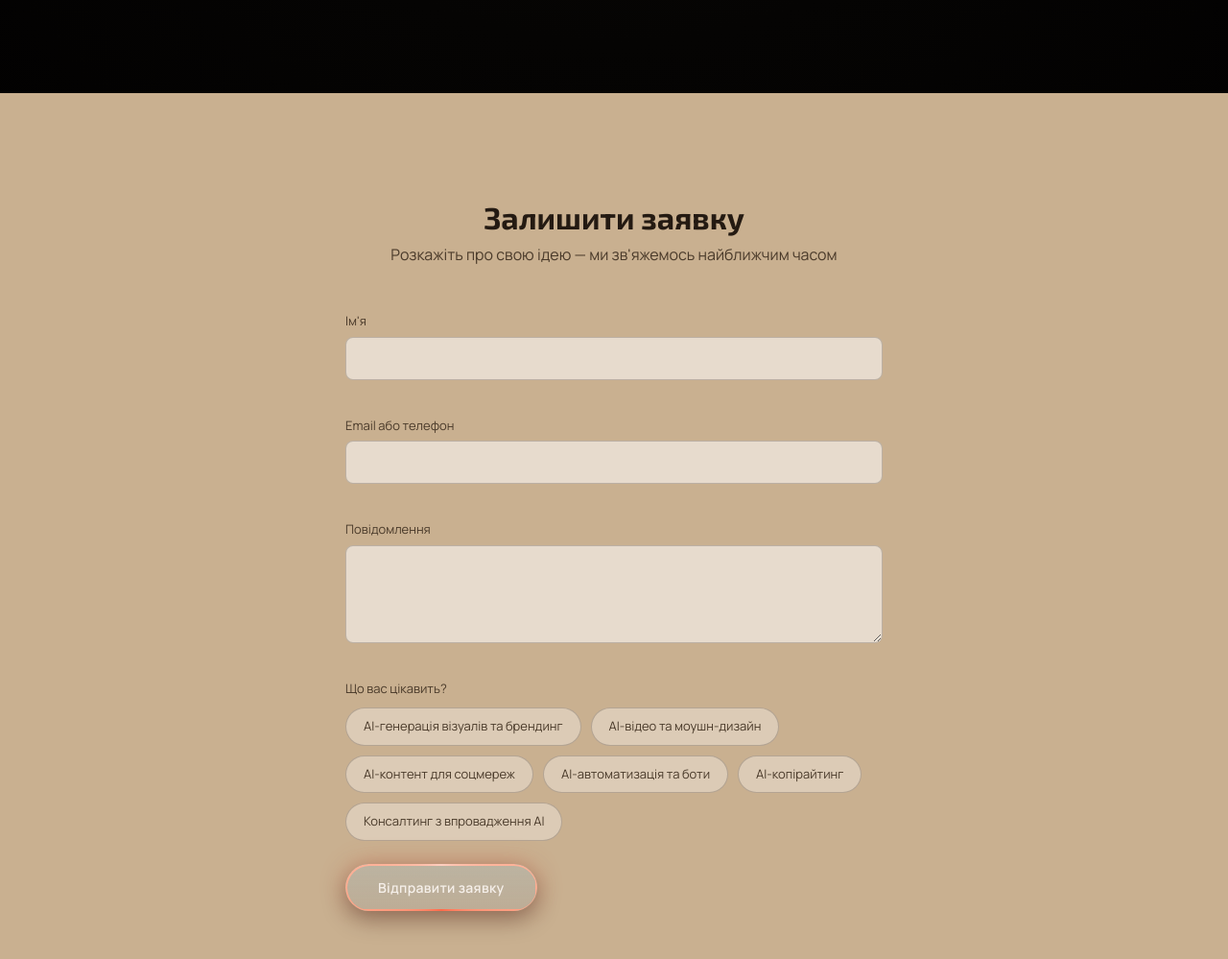
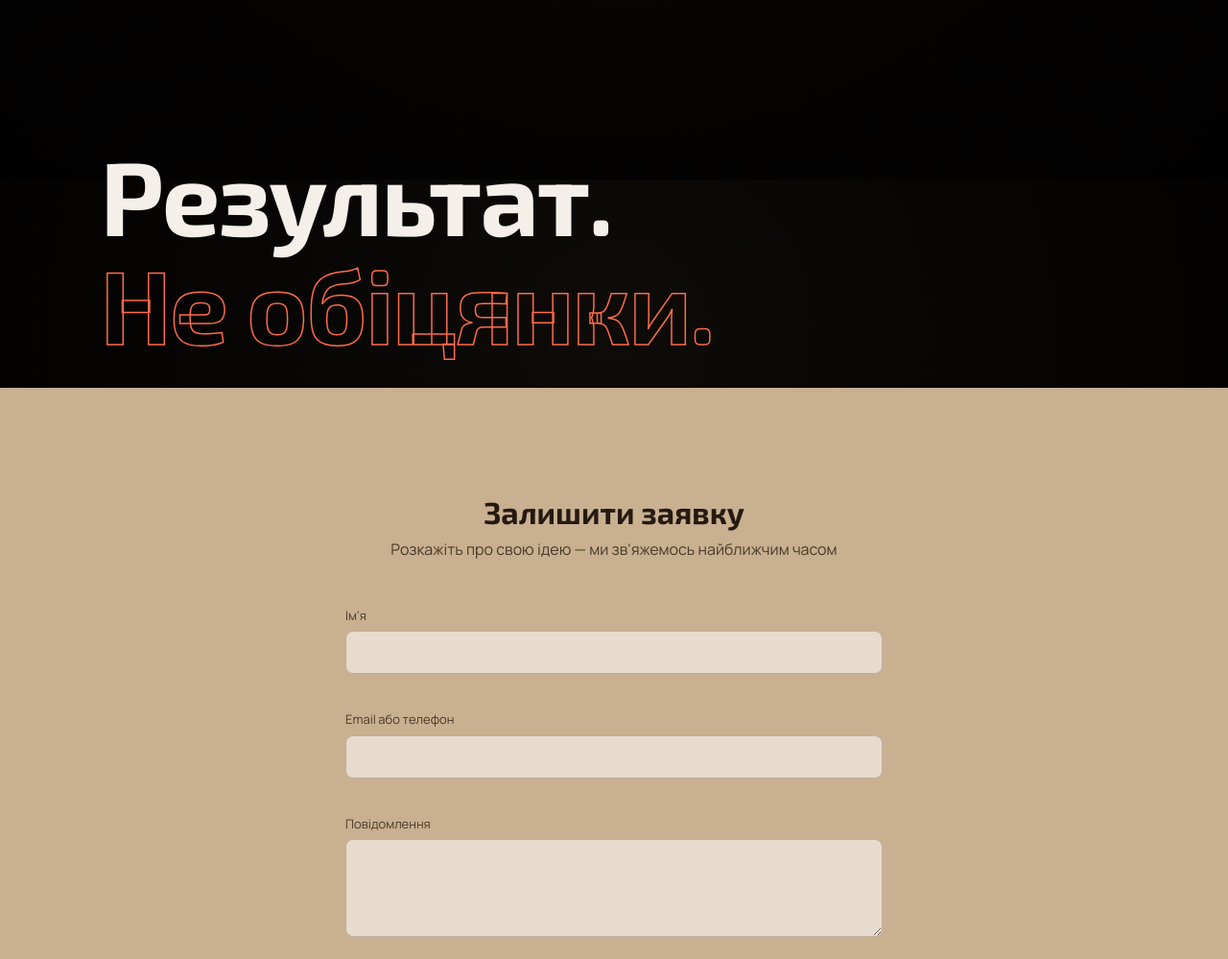
Before and after one commit to olegschnaider99-ai/nova-ai-landing, a website with bundled scripts: page index.html in a window 1280 px wide. Shown: the part 4613-5612 px from the top of the page at 96% size. Built offline with nearby package versions, Linux system fonts and the light colour scheme; animation ran at ten frames a second.

Commit message:
Add oversized typographic poster moment before Contact
One loud text beat right before the CTA section — "Result. Not
promises." at up to 108px, second line using the same text-stroke
outline treatment as the Advantages counters for cohesion. Verified
no horizontal overflow from 375px to 1280px.

```diff
--- a/css/sections.css
+++ b/css/sections.css
@@ -401,6 +401,31 @@
   margin-bottom: 0;
 }
 
+/* Poster moment — one oversized typographic beat right before Contact,
+   the loudest text on the page after the hero. Second line reuses the
+   text-stroke outline treatment from the Advantages counters for
+   compositional variety instead of two lines of solid weight. */
+.poster {
+  padding: 50px 0 30px;
+}
+
+.poster-text {
+  font-family: var(--font-heading);
+  font-weight: 700;
+  font-size: clamp(40px, 9vw, 108px);
+  line-height: 1.05;
+  letter-spacing: -0.02em;
+}
+
+.poster-text span {
+  display: block;
+}
+
+.poster-outline {
+  color: transparent;
+  -webkit-text-stroke: 1.5px var(--accent-violet);
+}
+
 /* Contact is the one section that breaks out of the dark cosmic theme —
    a deliberate light "paper" close, not another glass panel. Everything
    else on the page is glow-on-dark; this is the one hard cut, on purpose. */
--- a/index.html
+++ b/index.html
@@ -182,6 +182,15 @@
     </div>
   </section>
 
+  <section class="poster">
+    <div class="container">
+      <h2 class="poster-text reveal">
+        <span data-i18n="poster.line1">Результат.</span>
+        <span class="poster-outline" data-i18n="poster.line2">Не обіцянки.</span>
+      </h2>
+    </div>
+  </section>
+
   <section id="contact" class="contact">
     <div class="container">
       <h2 data-i18n="contact.title">Залишити заявку</h2>
--- a/js/i18n-data.js
+++ b/js/i18n-data.js
@@ -35,6 +35,9 @@ export const dictionary = {
   'services.items.consulting.subtitle': { ua: 'Перший крок до AI без хаосу', en: 'Your first step into AI, without the chaos' },
 
   'statement.text': { ua: 'Ми не продаємо AI заради AI. Ми продаємо результат, який AI допомагає створити швидше.', en: "We don't sell AI for AI's sake. We sell the result AI helps us reach faster." },
+
+  'poster.line1': { ua: 'Результат.', en: 'Result.' },
+  'poster.line2': { ua: 'Не обіцянки.', en: 'Not promises.' },
 
   'portfolio.title': { ua: 'Приклади робіт', en: 'Selected work' },
   'portfolio.subtitle': { ua: 'Візуали, відео та контент, створені за допомогою AI', en: 'Visuals, video and content created with AI' },
```
